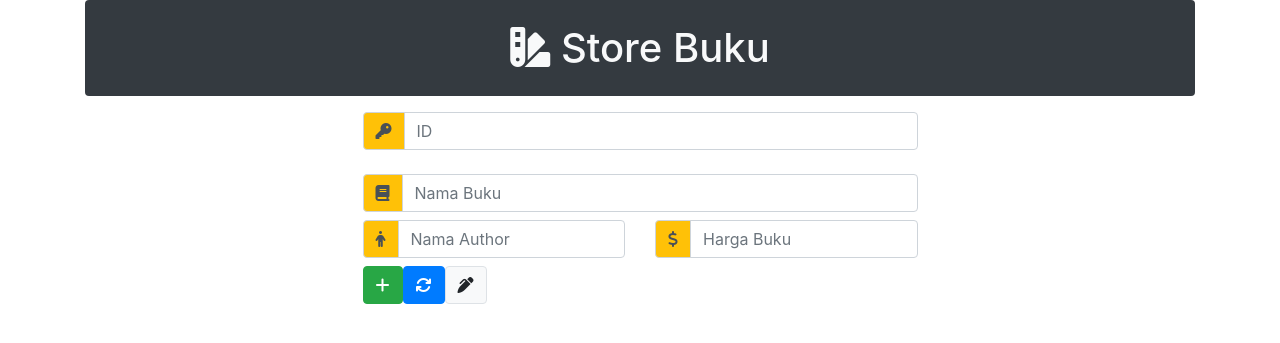
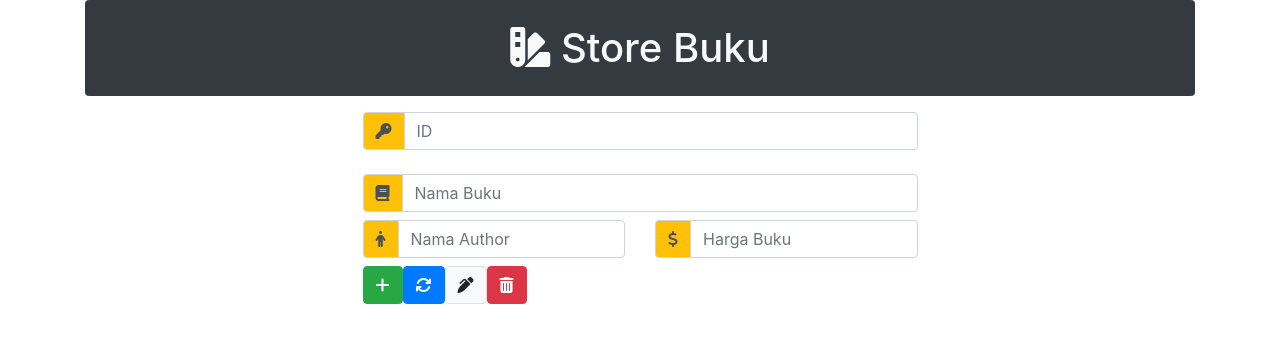
Before and after one commit to Lmaowee/tugas, a PHP site: page / in a window 1280 px wide. Shown: the top 343 px of the page. Run offline with PHP 8.4, Linux system fonts and the light colour scheme; some libraries are stand-ins or nearby versions.

Commit message:
add trash icon

```diff
--- a/New folder/index.php
+++ b/New folder/index.php
@@ -48,6 +48,7 @@
               <?php buttonElement(btnid:"btn-create",styleclass:"btn btn-success",text:"<i class='fas fa-plus'></i>",name:"create",attr:"") ?>
               <?php buttonElement(btnid:"btn-read",styleclass:"btn btn-primary",text:"<i class='fas fa-sync'></i>",name:"read",attr:"") ?>
               <?php buttonElement(btnid:"btn-update",styleclass:"btn btn-light border",text:"<i class='fas fa-pen-alt'></i>",name:"update",attr:"") ?>
+              <?php buttonElement(btnid:"btn-delete",styleclass:"btn btn-danger",text:"<i class='fas fa-trash-alt'></i>",name:"delete",attr:"") ?>
 
           </div>
         </form>
```
